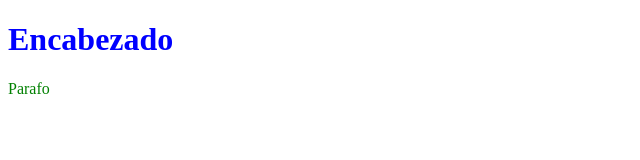
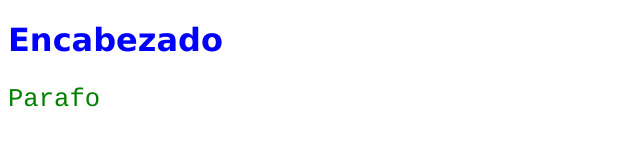
Before and after one commit to DanFlore/practica72, a plain HTML site: page index.html in a window 1280 px wide. Shown: the whole page, without its empty margins (0-640 px from the left). Drawn offline with Linux system fonts and the light colour scheme.

Commit message:
11 commit

```diff
--- a/index.html
+++ b/index.html
@@ -7,8 +7,17 @@
     <title>Estructura basica</title>
     <style>
        body {background-colr:lightgray}
-        h1 {color:blue}
-        p {color:green}
+        h1 {
+            color:blue;
+            font-family:verdana;
+            font size:300%;
+            }
+        p {
+            color:green;
+            font-family: courier;
+            font-size: 160%;
+            }
+
     </style>
 </head>
 <body>
```
